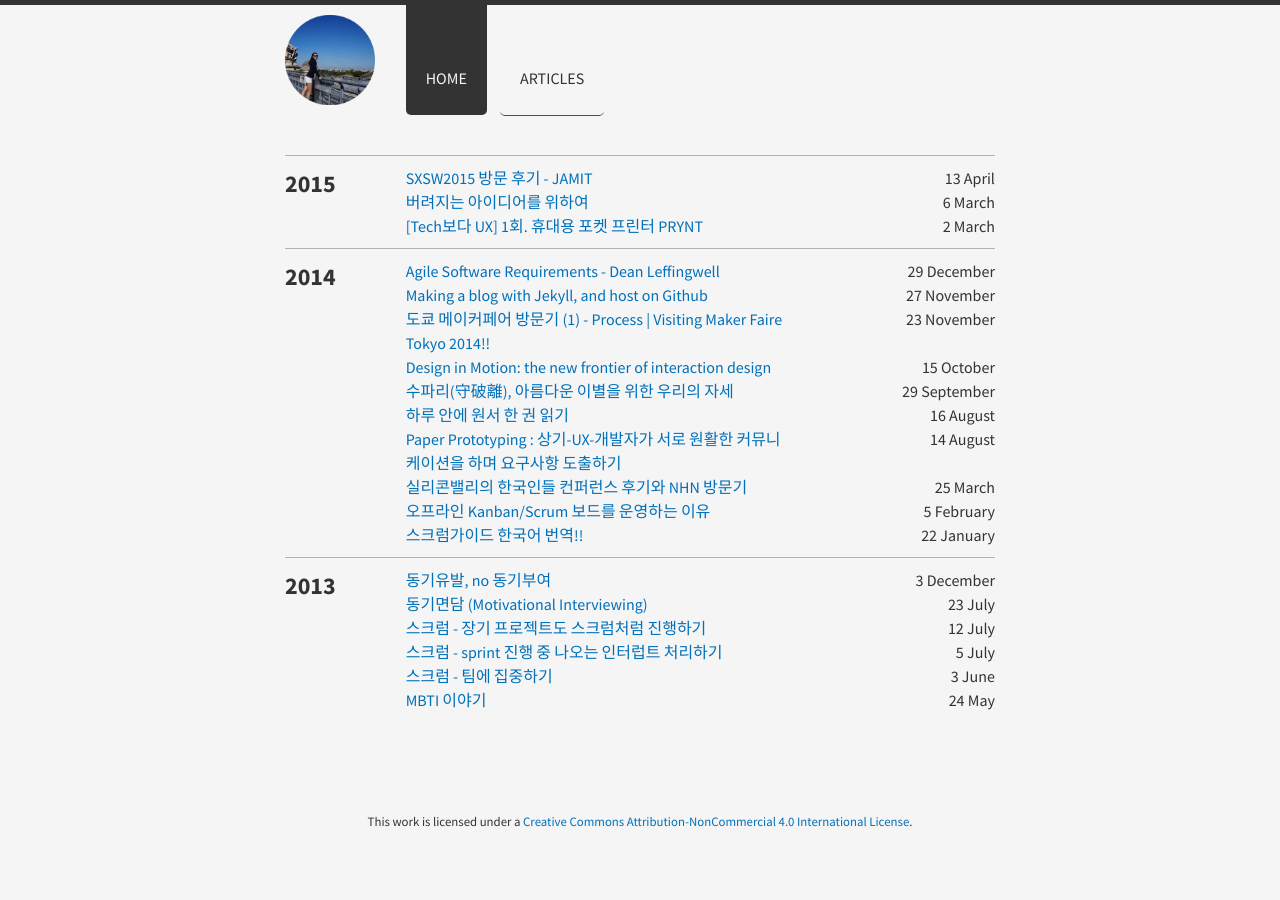
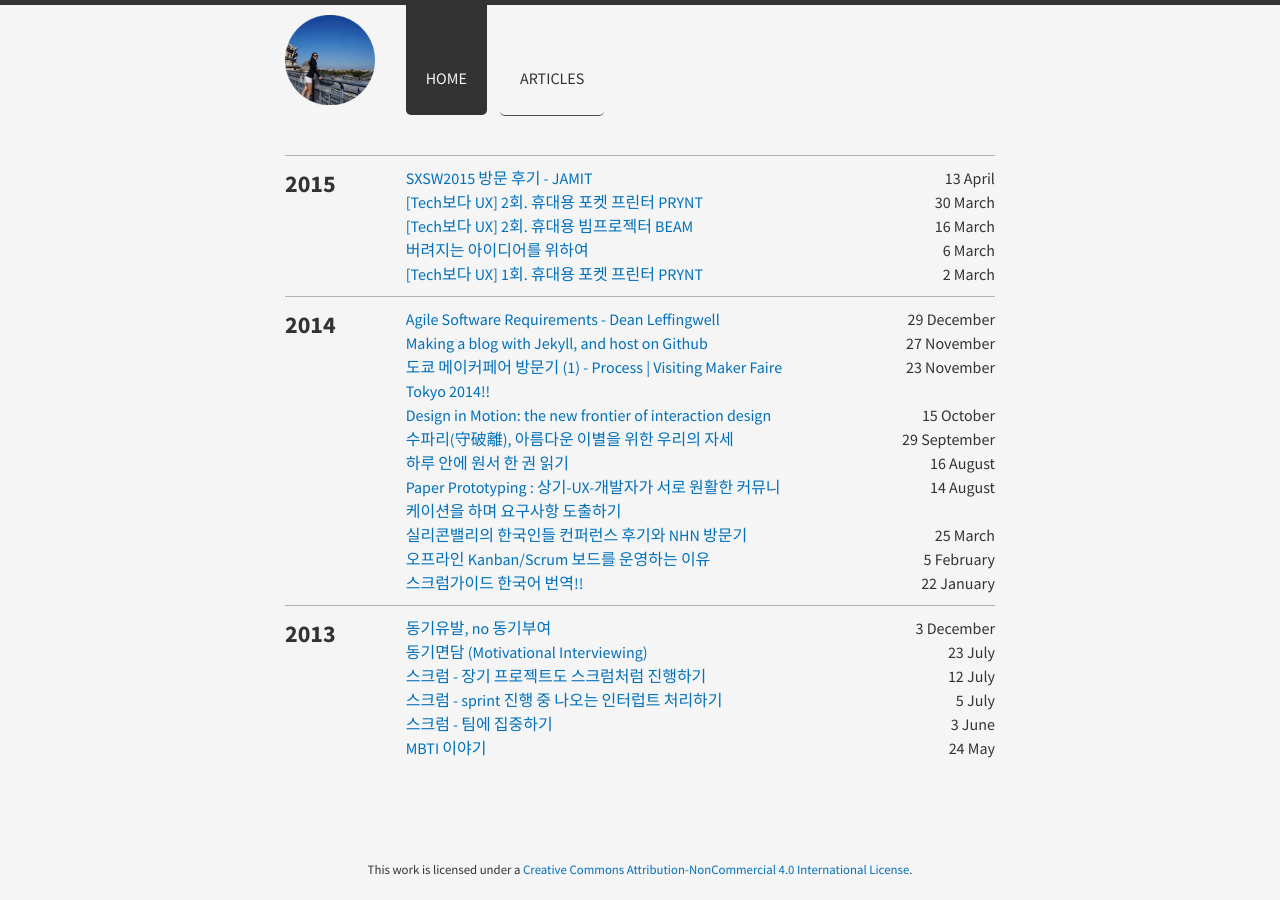
Before and after one commit to midaeng/articles, a Jekyll site: the page built from index.html, in a window 1280 px wide. Built offline with Jekyll 4.4.1, drawn with Linux system fonts in a browser that asks for light colours; nearby versions of some CDN libraries; Markdown is read by kramdown in place of the engine named in the settings.

Commit message:
add tech_ux

```diff
--- /dev/null
+++ b/_posts/2015-03-16-techux-02.md
@@ -0,0 +1,9 @@
+---
+layout: post
+title: "[Tech보다 UX] 2회. 휴대용 빔프로젝터 BEAM"
+---
+
+<img class="alignnone size-full wp-image-58" src="https://raw.githubusercontent.com/midaeng/articles/gh-pages/images/blog/beam.png"/>
+
+
+[Beam: The smart projector that fits in any light socket](https://www.kickstarter.com/projects/beamlabsinc/beam-the-smart-projector-that-fits-in-any-light-so/posts)
--- /dev/null
+++ b/_posts/2015-03-30-techux-03.md
@@ -0,0 +1,8 @@
+---
+layout: post
+title: "[Tech보다 UX] 2회. 휴대용 포켓 프린터 PRYNT"
+---
+
+<img class="alignnone size-full wp-image-58" src="https://raw.githubusercontent.com/midaeng/articles/gh-pages/images/blog/playbulb_garden.png"/>
+
+[PLAYBULB garden - Smart Color LED Solar Garden Light](https://www.kickstarter.com/projects/mipowusa/playbulb-garden-smart-color-led-solar-garden-light/)
```
Also changed, not shown: _posts/2015-03-02-techux-01.md (+3 -0 lines), 3 other files.
